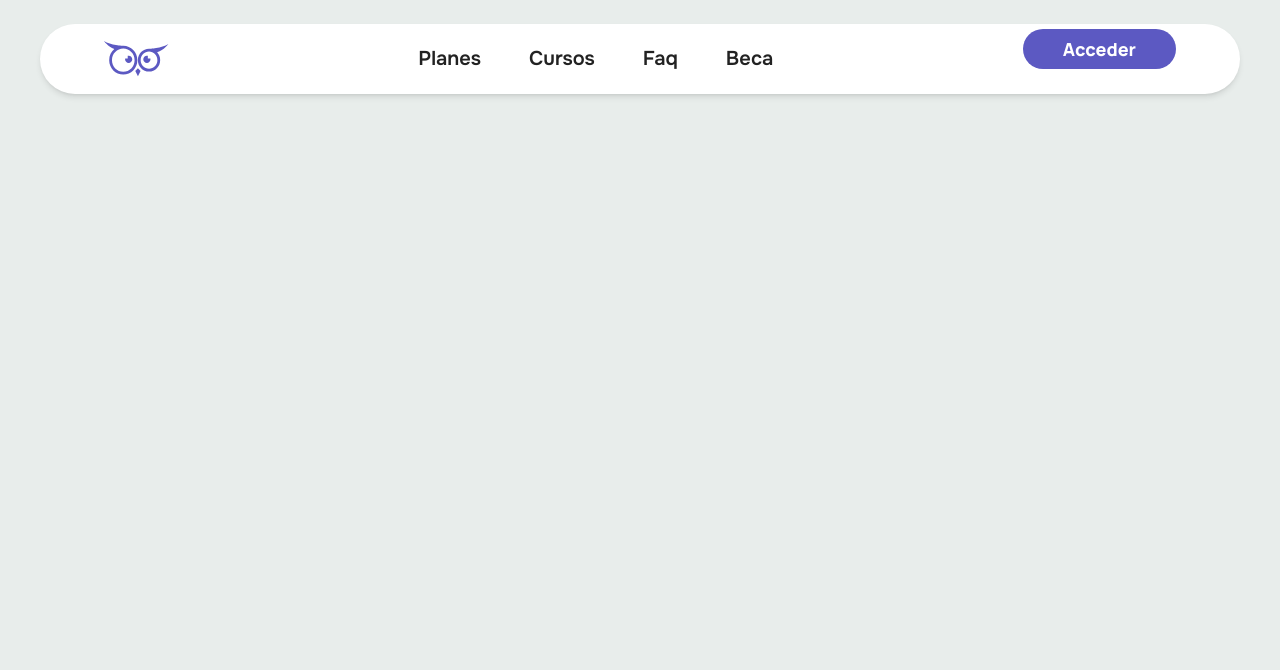
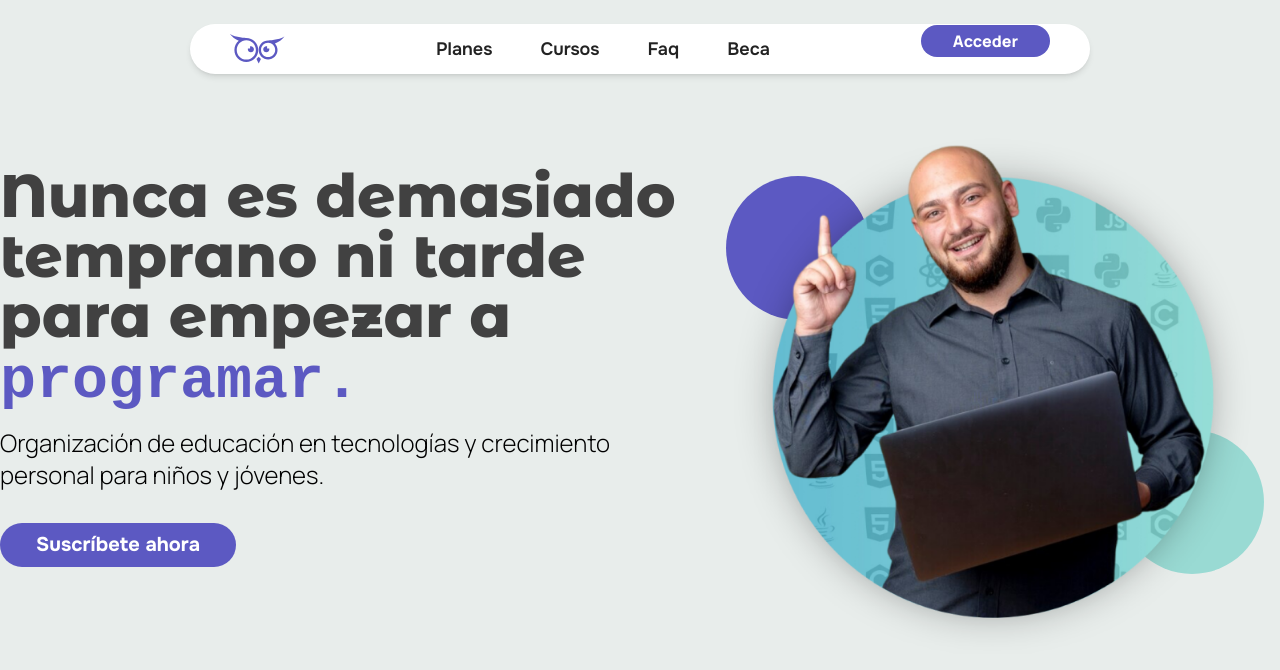
Before and after one commit to XavierM25/AchtDev, an Astro site: page / in a window 1280 px wide. Built offline with nearby package versions, Linux system fonts and the light colour scheme; Astro itself is replaced by a stand-in of ours; a web font is replaced by a local one; what @midudev/tailwind-animations would draw is missing.

Commit message:
main created

```diff
--- a/src/components/header.astro
+++ b/src/components/header.astro
@@ -1,33 +1,76 @@
 ---
-import '@/styles/global.css'
+import '@/styles/global.css';
 ---
 
-<header class="fixed flex w-[1200px] justify-center left-1/2 transform -translate-x-1/2 top-6 rounded-full bg-[#FFFFFF] shadow-md">
-    <nav class="flex justify-between w-full mx-16 h-[70px]">
-        <div class="flex flex-row items-center ">
-            <a href="principal.html" >
-                <img src="/AchtDev_Logo.svg" class="w-[65px]" alt="Logo FourDev">
-                <img src="/FourDev_Eyes_Logo.svg" class="w-[60px] hidden" alt="Logo FourDev Eyes">
+<header
+    class="fixed flex w-[900px] justify-center left-1/2 transform -translate-x-1/2 top-6 rounded-full bg-[#FFFFFF] shadow-md"
+>
+    <nav class="flex justify-between w-full mx-10 h-[50px]">
+        <div class="flex flex-row items-center">
+            <a href="principal.html">
+                <img
+                    src="/AchtDev_Logo.svg"
+                    class="w-[55px]"
+                    alt="Logo FourDev"
+                />
+                <img
+                    src="/FourDev_Eyes_Logo.svg"
+                    class="w-[60px] hidden"
+                    alt="Logo FourDev Eyes"
+                />
             </a>
         </div>
 
-        <div class="flex items-center  right-0 static">
-            <ul class="flex flex-col space-y-4 lg:flex-row lg:space-y-0 lg:space-x-12 font-onest text-xl" style="font-weight: 600;">
-                <li><a href="#planes" class="text-[#222] hover:text-[#5c59c2] transition-colors duration-300">Planes</a></li>
-                <li><a href="cursos.html" class="text-[#222] hover:text-[#5c59c2] transition-colors duration-300">Cursos</a></li>
-                <li><a href="#faq" class="text-[#222] hover:text-[#5c59c2] transition-colors duration-300">Faq</a></li>
-                <li><a href="beca.html" class="text-[#222] hover:text-[#5c59c2] transition-colors duration-300">Beca</a></li>
+        <div class="flex items-center right-0 static">
+            <ul
+                class="flex flex-col space-y-4 lg:flex-row lg:space-y-0 lg:space-x-12 font-onest text-lg"
+                style="font-weight: 600;"
+            >
+                <li>
+                    <a
+                        href="#planes"
+                        class="text-[#222] hover:text-[#5c59c2] transition-colors duration-300"
+                        >Planes</a
+                    >
+                </li>
+                <li>
+                    <a
+                        href="cursos.html"
+                        class="text-[#222] hover:text-[#5c59c2] transition-colors duration-300"
+                        >Cursos</a
+                    >
+                </li>
+                <li>
+                    <a
+                        href="#faq"
+                        class="text-[#222] hover:text-[#5c59c2] transition-colors duration-300"
+                        >Faq</a
+                    >
+                </li>
+                <li>
+                    <a
+                        href="beca.html"
+                        class="text-[#222] hover:text-[#5c59c2] transition-colors duration-300"
+                        >Beca</a
+                    >
+                </li>
             </ul>
         </div>
 
         <div class="hidden lg:flex items-center space-x-2">
-
-            <a href="logIn.html" class="text-[#fff] bg-[#5C59C2] items-center px-10 py-1.5 rounded-full text-lg hover:bg-[#4a489e] transition-colors duration-300 font-manrope animate-test" style="font-weight: 800;">Acceder</a>
-
+            <a
+                href="logIn.html"
+                class="text-[#fff] bg-[#5C59C2] items-center px-8 py-1 rounded-full text-[16px] hover:bg-[#4a489e] transition-colors duration-300 font-manrope animate-test"
+                style="font-weight: 800;">Acceder</a
+            >
         </div>
 
         <div class="flex space-x-2 lg:hidden">
-            <a href="logIn.html" class="hidden max-sm:block bg-[#477974] border-2 border-[#3e6661] text-[#E8EDEB] px-5 py-2 rounded-full text-sm">Ingresar</a>
+            <a
+                href="logIn.html"
+                class="hidden max-sm:block bg-[#477974] border-2 border-[#3e6661] text-[#E8EDEB] px-5 py-2 rounded-full text-sm"
+                >Ingresar</a
+            >
         </div>
     </nav>
 </header>
--- /dev/null
+++ b/src/components/main/main/index_main.astro
@@ -0,0 +1,40 @@
+---
+import '@/styles/global.css';
+---
+
+<div class="flex justify-center items-center">
+    <div class="">
+        <p
+            class="font-monserrat text-6xl max-w-[800px] text-[#414141] mb-4"
+            style="font-weight: 800;"
+        >
+            Nunca es demasiado temprano ni tarde para empezar a <span
+                class="text-[#5C59C2] font-cascadia">programar.</span
+            >
+        </p>
+
+        <p
+            class="font-manrope mb-8 text-2xl max-w-[650px]"
+            style="font-weight: 300;"
+        >
+            Organización de educación en tecnologías y crecimiento personal para
+            niños y jóvenes.
+        </p>
+        <button
+            class="bg-[#5C59C2] rounded-full px-9 py-2 text-white font-onest text-xl hover:bg-[#4a489e] transition-colors duration-300"
+            style="font-weight: 700;">Suscríbete ahora</button
+        >
+    </div>
+
+    <div class="flex justify-center items-center relative">
+        <div class="absolute left-5 top-24">
+            <div class="w-36 h-36 bg-[#5C59C2] rounded-full"></div>
+        </div>
+        <div class="absolute right-4 bottom-20">
+            <div class="w-36 h-36 bg-[#99DAD3] rounded-full"></div>
+        </div>
+        <div class="relative">
+            <img class="w-[650px]" src="/main/pic.png" alt="" />
+        </div>
+    </div>
+</div>
--- a/src/pages/index.astro
+++ b/src/pages/index.astro
@@ -1,10 +1,14 @@
 ---
 import Layout from '../layouts/Layout.astro';
-import Becas from '@/components/main/beca/index_becas.astro'
-import Header from '@/components/header.astro'
+import Becas from '@/components/main/beca/index_becas.astro';
+import Header from '@/components/header.astro';
+import Main from '@/components//main/main/index_main.astro';
 ---
 
 <Layout>
-<Header />
+	<Header />
+	<div class="mt-20">
+		<Main />
+	</div>
 	<Becas />
 </Layout>
--- a/src/styles/global.css
+++ b/src/styles/global.css
@@ -1,6 +1,8 @@
 @import url('https://fonts.googleapis.com/css2?family=Onest:wght@100;200;300;400;500;600;700;800;900&display=swap');
 @import url('https://fonts.googleapis.com/css2?family=Manrope:wght@200..800&display=swap');
 @import url('https://fonts.googleapis.com/css2?family=Manrope:wght@200..800&display=swap');
+@import url('https://fonts.googleapis.com/css2?family=Montserrat+Alternates:ital,wght@0,100;0,200;0,300;0,400;0,500;0,600;0,700;0,800;0,900;1,100;1,200;1,300;1,400;1,500;1,600;1,700;1,800;1,900&display=swap');
+@import url('https://fonts.cdnfonts.com/css/cascadia-code');
 
 @tailwind base;
 @tailwind components;
@@ -17,3 +19,11 @@
 .font-manrope {
   font-family: 'Manrope', sans-serif;
 }
+
+.font-cascadia {
+  font-family: 'Cascadia Code', monospace;
+}
+
+.font-monserrat {
+  font-family: 'Montserrat Alternates', sans-serif;
+}
```
Also changed, not shown: public/main/pic.png (added).
